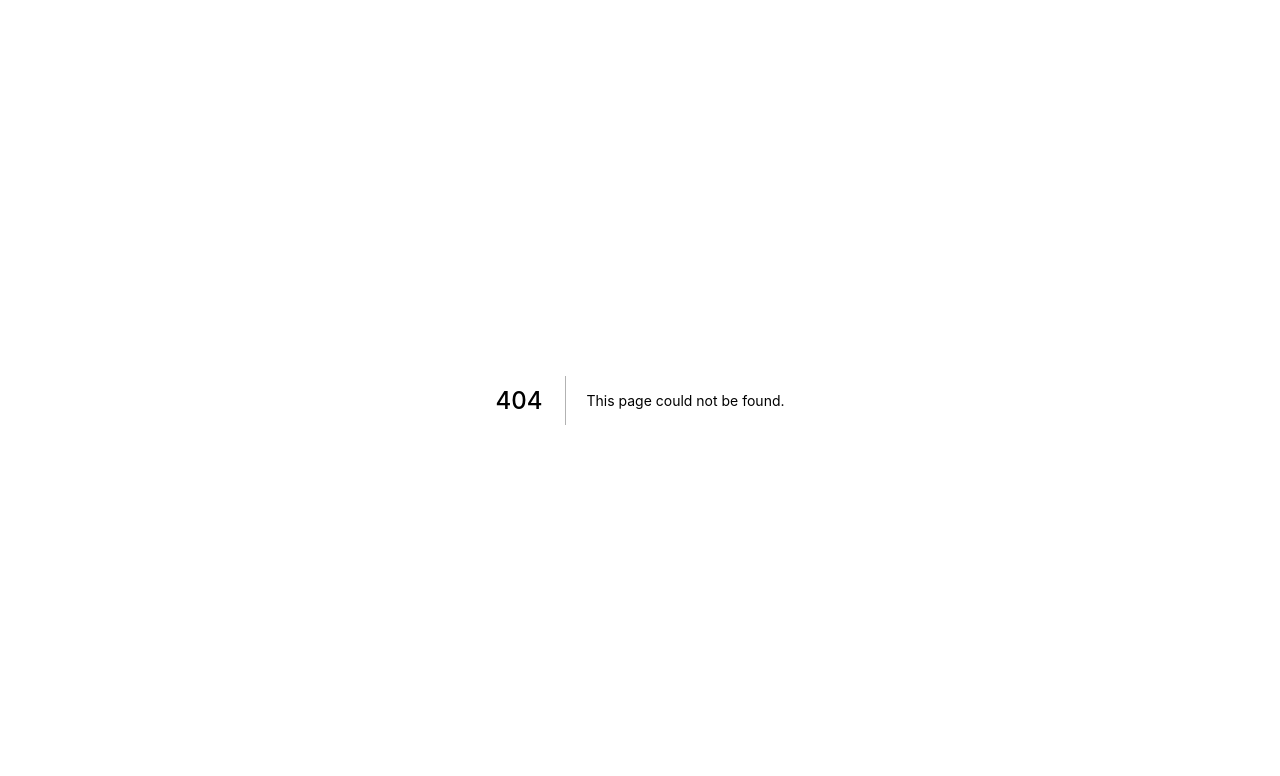
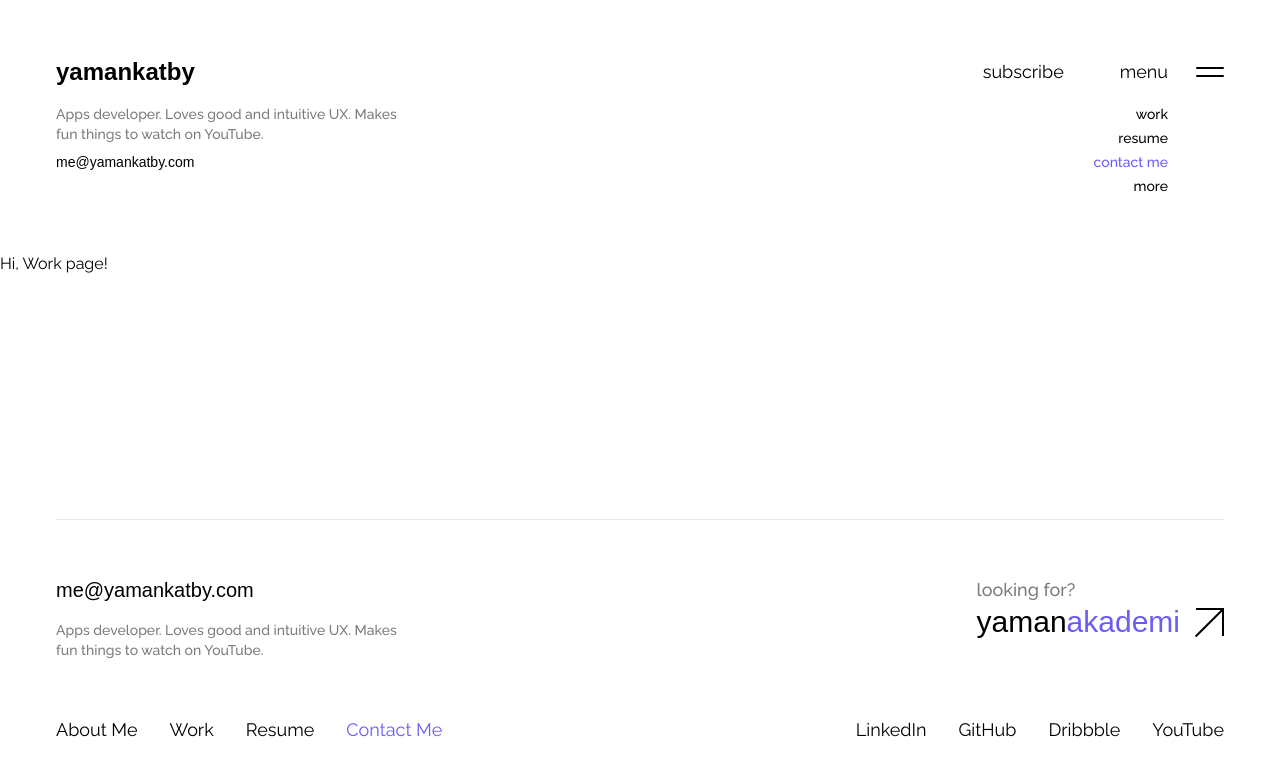
Before and after one commit to yamankatby/yamankatby-web, a Next.js app: page /work in a window 1280 px wide. Before the commit this address had no page. Shown: the top 776 px of the page. Built offline with nearby package versions, Linux system fonts and the light colour scheme.

Commit message:
🚧 Work on the Layout links

```diff
--- a/Layout/Footer.js
+++ b/Layout/Footer.js
@@ -1,10 +1,17 @@
-function Footer() {
+import Link from "next/link";
+import { LINKEDIN_URL, GITHUB_URL, DRIBBBLE_URL, YOUTUBE_URL } from "./SEO";
+
+function Footer({ setIsResumeModalIn }) {
   return (
     <footer className="2xl:container 2xl:mx-auto mx-6 md:mx-8 lg:mx-10 xl:mx-14 border-t">
       <div className="my-6 md:my-8 lg:my-10 xl:my-14">
         <div className="flex flex-col md:flex-row justify-between items-start">
           <div>
-            <a href="mailto:me@yamankatby.com" className="text-xl font-serif">
+            <a
+              href="mailto:me@yamankatby.com"
+              className="text-xl font-serif"
+              title="Get in touch with me"
+            >
               me@yamankatby.com
             </a>
             <p
@@ -32,34 +39,74 @@ function Footer() {
         </div>
         <div className="flex flex-col md:flex-row justify-between items-start md:items-center mt-14">
           <div>
-            <a href="#" className="md:text-lg">
+            <Link href="/">
+              <a className="md:text-lg" title="About Me">
                 About Me
               </a>
-            <a href="#" className="md:text-lg ml-6 md:ml-8">
+            </Link>
+            <Link href="/work">
+              <a className="md:text-lg ml-6 md:ml-8" title="Work">
                 Work
               </a>
-            <a href="#" className="md:text-lg ml-6 md:ml-8">
+            </Link>
+            <button
+              className="md:text-lg ml-6 md:ml-8"
+              title="Resume / CV"
+              onClick={() => setIsResumeModalIn(true)}
+            >
               Resume
-            </a>
-            <a href="#" className="md:text-lg ml-6 md:ml-8 text-primary">
+            </button>
+            <Link href="/contact-me">
+              <a
+                className="md:text-lg ml-6 md:ml-8 text-primary"
+                title="Contact Me"
+              >
                 Contact Me
               </a>
+            </Link>
           </div>
 
           <div className="flex mt-4 md:mt-0">
-            <a href="#">
+            <a
+              href={LINKEDIN_URL}
+              target="_blank"
+              rel="no-referrer"
+              referrerPolicy="no-referrer"
+              title="LinkedIn"
+            >
               <span className="hidden lg:inline text-lg">LinkedIn</span>
               <img src="/linkedin.svg" className="lg:hidden" />
             </a>
-            <a href="#" className="ml-8">
+            <a
+              href={GITHUB_URL}
+              className="ml-8"
+              target="_blank"
+              rel="no-referrer"
+              referrerPolicy="no-referrer"
+              title="GitHub"
+            >
               <span className="hidden lg:inline text-lg">GitHub</span>
               <img src="/github.svg" className="lg:hidden" />
             </a>
-            <a href="#" className="ml-8">
+            <a
+              href={DRIBBBLE_URL}
+              className="ml-8"
+              target="_blank"
+              rel="no-referrer"
+              referrerPolicy="no-referrer"
+              title="Dribbble"
+            >
               <span className="hidden lg:inline text-lg">Dribbble</span>
               <img src="/dribbble.svg" className="lg:hidden" />
             </a>
-            <a href="#" className="ml-8">
+            <a
+              href={YOUTUBE_URL}
+              className="ml-8"
+              target="_blank"
+              rel="no-referrer"
+              referrerPolicy="no-referrer"
+              title="YouTube"
+            >
               <span className="hidden lg:inline text-lg">YouTube</span>
               <img src="/youtube.svg" className="lg:hidden" />
             </a>
--- a/Layout/Nav.js
+++ b/Layout/Nav.js
@@ -1,17 +1,27 @@
 import Link from "next/link";
 
-function Nav() {
+function Nav({ setIsMoreModalIn, setIsResumeModalIn, setIsSubscribeModalIn }) {
   return (
     <nav className="2xl:container 2xl:mx-auto m-6 md:m-8 lg:m-10 xl:m-14">
       <div className="flex justify-between items-center">
         <Link href="/">
-          <a href="#" className="text-2xl font-bold font-serif">
+          <a className="text-2xl font-bold font-serif" title="About Me">
             yamankatby
           </a>
         </Link>
         <div className="flex items-center">
-          <button className="hidden sm:inline-block text-lg">subscribe</button>
-          <button className="flex items-center ml-14">
+          <button
+            className="hidden sm:inline-block text-lg"
+            title="Subscribe to my newsletter"
+            onClick={() => setIsSubscribeModalIn(true)}
+          >
+            subscribe
+          </button>
+          <button
+            className="flex items-center ml-14"
+            title="Menu..."
+            onClick={() => setIsMoreModalIn(true)}
+          >
             <span className="hidden sm:inline text-lg mr-7">menu</span>
             <div className="burger w-7 h-7" />
           </button>
@@ -29,24 +39,40 @@ function Nav() {
           <a
             href="mailto:me@yamankatby.com"
             className="inline-block mt-2 text-sm font-serif"
+            title="Get in touch with me"
           >
             me@yamankatby.com
           </a>
         </div>
 
         <div className="hidden sm:flex flex-col items-end mr-14">
-          <a href="#" className="text-sm font-medium">
-            work
-          </a>
-          <a href="#" className="text-sm font-medium mt-1">
+          <Link href="/work">
+            <a className="text-sm font-medium" title="Work">
+              work
+            </a>
+          </Link>
+          <button
+            className="text-sm font-medium mt-1"
+            title="Resume / CV"
+            onClick={() => setIsResumeModalIn(true)}
+          >
             resume
-          </a>
-          <a href="#" className="text-sm font-medium text-primary mt-1">
-            contact me
-          </a>
-          <a href="#" className="text-sm font-medium mt-1">
+          </button>
+          <Link href="/contact-me">
+            <a
+              className="text-sm font-medium text-primary mt-1"
+              title="Contact Me"
+            >
+              contact me
+            </a>
+          </Link>
+          <button
+            className="text-sm font-medium mt-1"
+            title="More..."
+            onClick={() => setIsMoreModalIn(true)}
+          >
             more
-          </a>
+          </button>
         </div>
       </div>
     </nav>
--- /dev/null
+++ b/Layout/SEO.js
@@ -0,0 +1,4 @@
+export const LINKEDIN_URL = "https://linkedin.con/in/yamankatby";
+export const GITHUB_URL = "https://github.com/yamankatby";
+export const DRIBBBLE_URL = "https://dirbbble.com/yamankatby";
+export const YOUTUBE_URL = "??🤪";
--- a/Layout/index.js
+++ b/Layout/index.js
@@ -1,12 +1,21 @@
+import { useState } from "react";
 import Nav from "./Nav";
 import Footer from "./Footer";
 
 function Layout({ children }) {
+  const [isMoreModalIn, setIsMoreModalIn] = useState(false);
+  const [isResumeModalIn, setIsResumeModalIn] = useState(false);
+  const [isSubscribeModalIn, setIsSubscribeModalIn] = useState(false);
+
   return (
     <div className="flex flex-col min-h-screen">
-      <Nav />
+      <Nav
+        setIsMoreModalIn={setIsMoreModalIn}
+        setIsResumeModalIn={setIsResumeModalIn}
+        setIsSubscribeModalIn={setIsSubscribeModalIn}
+      />
       <main className="flex-1">{children}</main>
-      <Footer />
+      <Footer setIsResumeModalIn={setIsResumeModalIn} />
     </div>
   );
 }
--- /dev/null
+++ b/pages/contact-me.js
@@ -0,0 +1,7 @@
+import Layout from "../Layout";
+
+function ContactMe() {
+  return <Layout>Hi, Contact Me page!</Layout>;
+}
+
+export default ContactMe;
--- /dev/null
+++ b/pages/work.js
@@ -0,0 +1,7 @@
+import Layout from "../Layout";
+
+function Work() {
+  return <Layout>Hi, Work page!</Layout>;
+}
+
+export default Work;
```
Lines whose indentation alone changed are shown as unchanged.
